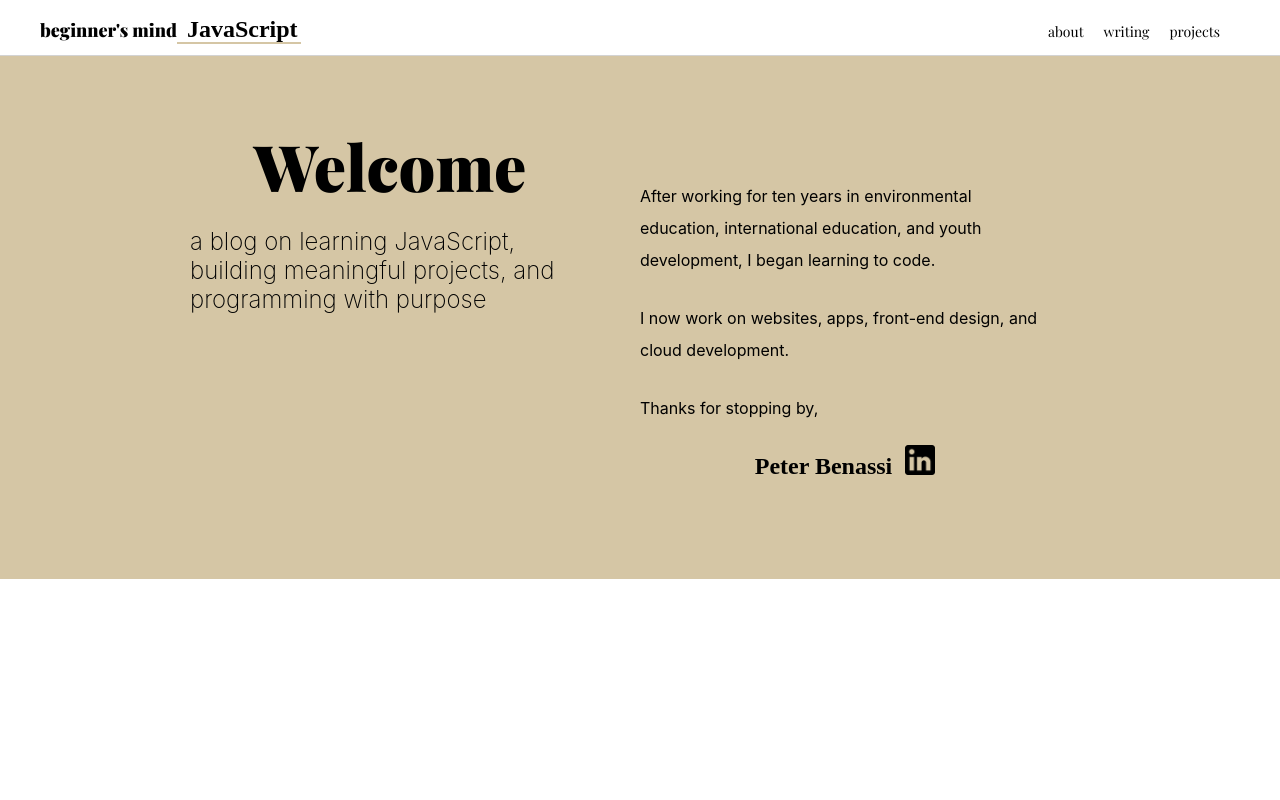
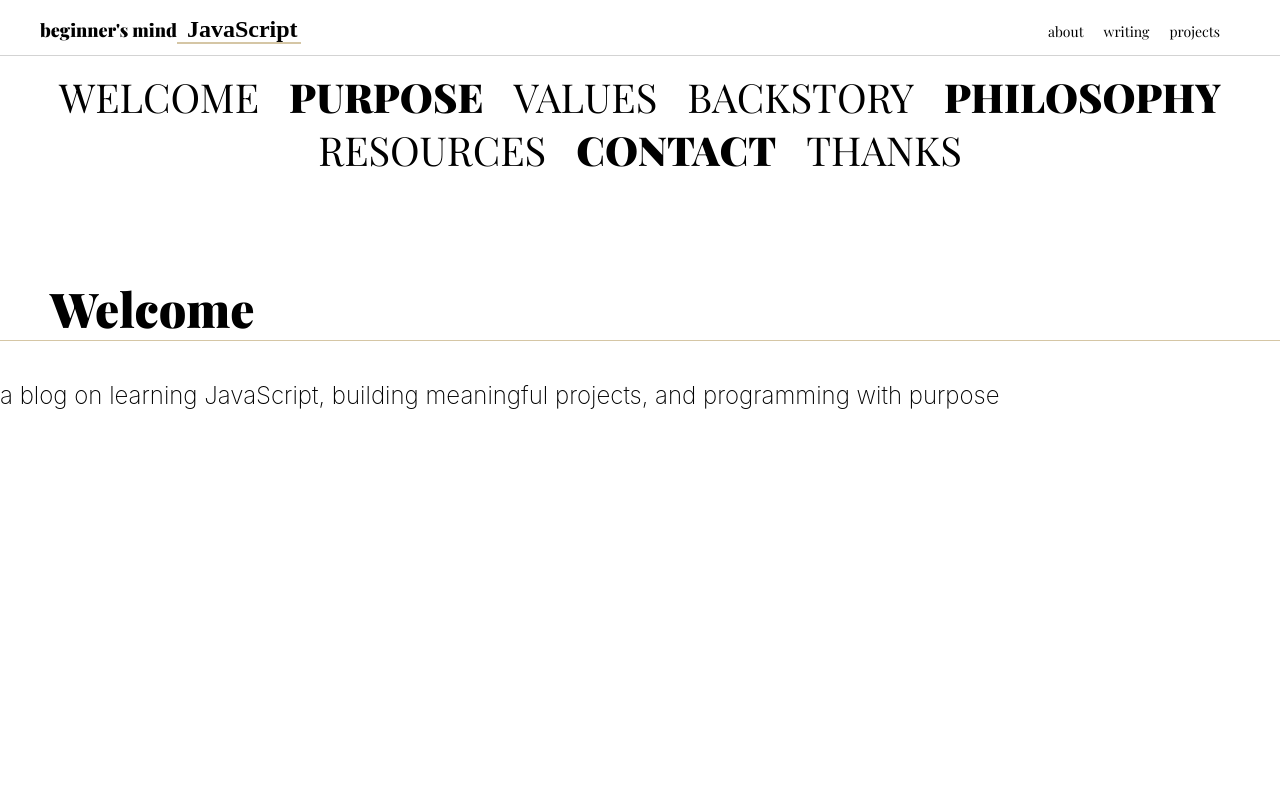
Before and after one commit to benassiPb/beginnersmindjavascript, a React (Create React App) app: page /about in a window 1280 px wide. Shown: the top 800 px of the page. Built offline with nearby package versions, Linux system fonts and the light colour scheme; a web font is replaced by a local one.

Commit message:
added emailjs for working contact form

```diff
--- a/package.json
+++ b/package.json
@@ -3,6 +3,7 @@
   "version": "0.1.0",
   "private": true,
   "dependencies": {
+    "@emailjs/browser": "^3.7.0",
     "@testing-library/jest-dom": "^5.16.5",
     "@testing-library/react": "^13.4.0",
     "@testing-library/user-event": "^13.5.0",
--- a/src/About.js
+++ b/src/About.js
@@ -2,29 +2,54 @@ import React from "react";
 import bmjlogo from "./images/bmjlogo.jpg";
 import bitmoji from "./images/bitmoji.png";
 import linkedIn from "./images/linkedin.png";
+import ContactUs from "./Contact";
 
 function About() {
   return (
     <div className="about-container">
       <div className="about-page">
-        <h2 className="about-welcome">Welcome</h2>
-        <p className="about-tagline ">
-          a blog on learning JavaScript, building meaningful projects, and
-          programming with purpose
-        </p>
-      </div>
+        <nav className="about-word-titles">
+          <a className="about-word-title" href="#welcome">
+            welcome
+          </a>
+          <a className="about-word-title bold" href="#purpose">
+            purpose
+          </a>
+          <a className="about-word-title" href="#values">
+            values
+          </a>
+          <a className="about-word-title" href="#backstory">
+            backstory
+          </a>
+          <a className="about-word-title bold" href="#philosophy">
+            philosophy{" "}
+          </a>
+          <a className="about-word-title" href="#resources">
+            resources
+          </a>
+          <a className="about-word-title bold" href="#contact">
+            contact
+          </a>
+          <a className="about-word-title" href="#thanks">
+            thanks
+          </a>
+        </nav>
 
-      <div className="about-body">
-        <p className="about-p">
+        <div className="about-welcome-section about-section " id="welcome">
+          <h2 className="about-headline">Welcome</h2>
+          <p className="about-tagline ">
+            a blog on learning JavaScript, building meaningful projects, and
+            programming with purpose
+          </p>
+        </div>
+
+        <p>
           After working for ten years in environmental education, international
           education, and youth development, I began learning to code.
         </p>
-
-        <p className="about-p">
+        <p>
           I now work on websites, apps, front-end design, and cloud development.
         </p>
-
-        <p className="about-p">Thanks for stopping by,</p>
 
         <div className="about-name-photo-container">
           <p className="about-p bold font-size-1-5rem cursive">Peter Benassi</p>
@@ -37,6 +62,35 @@ function About() {
           </a>
         </div>
       </div>
+
+      <div className="about-purpose-section about-section" id="purpose">
+        <h2 className="about-headline">Purpose</h2>
+      </div>
+
+      <div className="about-values-section about-section" id="values">
+        <h2 className="about-headline">Values</h2>
+      </div>
+
+      <div className="about-backstory-section about-section" id="backstory">
+        <h2 className="about-headline">Backstory</h2>
+      </div>
+
+      <div className="about-philosophy-section about-section" id="philosophy">
+        <h2 className="about-headline">Philosophy</h2>
+      </div>
+
+      <div className="about-resources-section about-section" id="resources">
+        <h2 className="about-headline">Resources</h2>
+      </div>
+
+      <div className="about-contact-section about-section" id="contact">
+        <h2 className="about-headline">Contact</h2>
+        <ContactUs />
+      </div>
+
+      <div className="about-thanks-section about-section" id="thanks">
+        <h2 className="about-headline">Thanks</h2>
+      </div>
     </div>
   );
 }
--- a/src/App.css
+++ b/src/App.css
@@ -1,6 +1,10 @@
 .App {
   min-width: 300px;
   background-color: #ffffff;
+}
+
+html {
+  scroll-behavior: smooth;
 }
 
 a {
@@ -126,8 +130,8 @@ a {
 
 .nav-link {
   display: inline;
-  padding-left: 10px;
-  padding-right: 10px;
+  margin-left: 10px;
+  margin-right: 10px;
   font-size: 14px;
   cursor: pointer;
 }
@@ -208,7 +212,7 @@ a {
   font-family: Playfair Display;
   text-align: center;
   border-bottom: 1px solid hsl(42, 36%, 74%);
-  margin-top: 50px;
+  margin-top: 25px;
   margin-bottom: 25px;
   font-size: 2rem;
 }
@@ -337,6 +341,8 @@ a {
   flex-direction: column;
   justify-content: center;
   align-items: center;
+  margin-top: 20px;
+  margin-bottom: 20px;
 }
 
 .home-testimonial-quotation-quote-container {
@@ -347,7 +353,7 @@ a {
 .home-testimonial-large-quotation {
   font-family: Playfair Display;
   font-size: 4rem;
-  margin-top: -10px;
+  margin-top: -20px;
   padding-left: -10px;
   color: #dac58c;
 }
@@ -401,26 +407,39 @@ a {
 
 /* about mobile view */
 
-.about-container {
+.about-word-titles {
+  margin-top: 20px;
   display: flex;
-  flex-direction: row;
   flex-wrap: wrap;
   justify-content: center;
-  background-color: #d5c6a5;
+  scroll-behavior: smooth;
 }
 
-.about-page {
-  max-width: 400px;
-  display: flex;
-  flex-direction: column;
-  align-items: center;
+.about-word-title {
+  text-transform: uppercase;
+  font-size: 2.5rem;
+  font-family: Playfair Display;
+  padding-left: 15px;
+  padding-right: 15px;
+  display: inline-block;
+  text-align: center;
 }
 
-.about-welcome {
-  font-size: 4rem;
+.about-section {
+  margin-bottom: 500px;
+}
+
+.about-word-title:hover {
+  color: #d5c6a5;
+  cursor: pointer;
+}
+
+.about-headline {
+  font-size: 2.5rem;
   font-family: Playfair Display;
   padding-top: 20px;
-  margin-bottom: -5px;
+  padding-left: 50px;
+  border-bottom: 1px solid hsl(42, 36%, 74%);
 }
 
 .about-tagline {
@@ -457,14 +476,51 @@ a {
   cursor: pointer;
 }
 
-.pb-image {
-  width: 250px;
+.about-form-container {
+  display: flex;
+  width: 100vw;
+  flex-direction: row;
+  justify-content: center;
+}
+.about-contact-form {
+  margin: 50px;
+  display: flex;
+  flex-direction: column;
+  justify-content: center;
+  max-width: 400px;
 }
 
-.connect-image {
-  width: 25px;
-  display: block;
+.about-contact-label {
+  font-family: Playfair Display;
+  font-size: 1.3rem;
+  margin-top: 20px;
+}
+
+.about-contact-input {
+  padding: 5px;
+}
+
+.about-contact-message {
+  padding: 50px;
+}
+
+.about-contact-submit {
+  margin-top: 20px;
+  margin-left: 25px;
+  margin-right: 25px;
+  width: 30%;
+  font-family: Playfair Display;
   text-align: center;
+  background-color: #d5c6a5;
+  border: 1px solid black;
+  border-radius: 5px;
+  padding: 5px;
+}
+
+.about-contact-submit:hover {
+  background-color: rgba(213, 198, 165, 0.8);
+  box-shadow: 1px 1px 1px black;
+  cursor: pointer;
 }
 
 /* posts (aka writing) mobile view */
@@ -480,6 +536,7 @@ a {
   font-family: Playfair Display;
   font-size: 1.5rem;
   text-transform: capitalize;
+  margin-top: -20px;
 }
 
 .single-post-body {
@@ -845,10 +902,16 @@ a {
 
   .home-testimonial-large-quotation {
     font-size: 6rem;
+    margin-top: -30px;
   }
 
   .home-testimonial-quote {
     font-size: 1.4rem;
+  }
+
+  .home-testimonial-container {
+    margin-top: 30px;
+    margin-bottom: 30px;
   }
 
   /* about wide view */
@@ -862,6 +925,12 @@ a {
     margin-top: 120px;
     display: flex;
     flex-direction: column;
+  }
+
+  .about-headline {
+    font-size: 3rem;
+    font-family: Playfair Display;
+    padding-top: 60px;
   }
 
   /* projects wide view */
--- /dev/null
+++ b/src/Contact.js
@@ -0,0 +1,45 @@
+import React, { useRef } from "react";
+import emailjs from "@emailjs/browser";
+
+const ContactUs = () => {
+  const form = useRef();
+
+  const sendEmail = (e) => {
+    e.preventDefault();
+
+    emailjs
+      .sendForm(
+        "service_9o3ohqy",
+        "template_6hn45gg",
+        form.current,
+        "47Ib2n16C586Cl33f"
+      )
+      .then(
+        (result) => {
+          console.log(result.text);
+        },
+        (error) => {
+          console.log(error.text);
+        }
+      );
+  };
+
+  return (
+    <div className="about-form-container">
+      <form ref={form} onSubmit={sendEmail} className="about-contact-form">
+        <label className="about-contact-label">Name</label>
+        <input type="text" name="user_name" className="about-contact-input" />
+        <label className="about-contact-label">Email</label>
+        <input type="email" name="user_email" className="about-contact-input" />
+        <label className="about-contact-label">Message</label>
+        <textarea
+          name="message"
+          className="about-contact-input about-contact-message"
+        />
+        <input type="submit" value="Send" className="about-contact-submit" />
+      </form>
+    </div>
+  );
+};
+
+export default ContactUs;
--- a/src/data/postData.js
+++ b/src/data/postData.js
@@ -4,7 +4,7 @@ let postsData = [
     postNumber: 1,
     month: "July",
     year: 2022,
-    subject: "Healthy Habits",
+    subject: "Habits",
     title: "Patterns, Purpose, and Patience",
     tagline: ["it takes more time than you want it to"],
     image: "https://i.imgur.com/P98Gvwl.png",
@@ -92,7 +92,7 @@ let postsData = [
     postNumber: 3,
     month: "August",
     year: 2022,
-    subject: "Front End",
+    subject: "CSS",
     title: "Front End with Figma and CSS",
     tagline: ["this is a sample tagline for a sample post "],
     image: "https://i.imgur.com/pJy96EP.png",
```
Also changed, not shown: src/data/projectData.js (+18 -8 lines), 1 other file (tests, documents, lock files or other folders).
